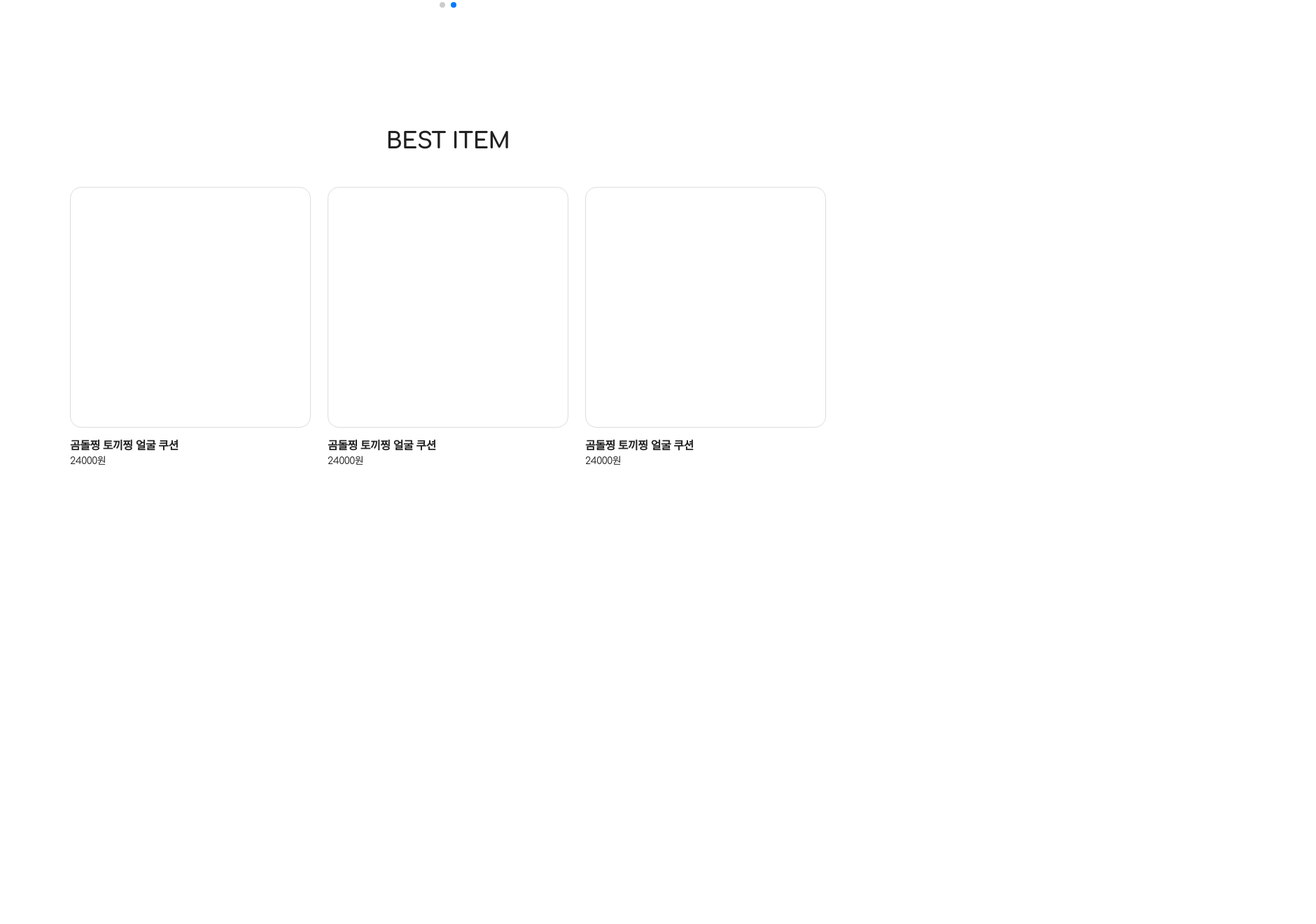
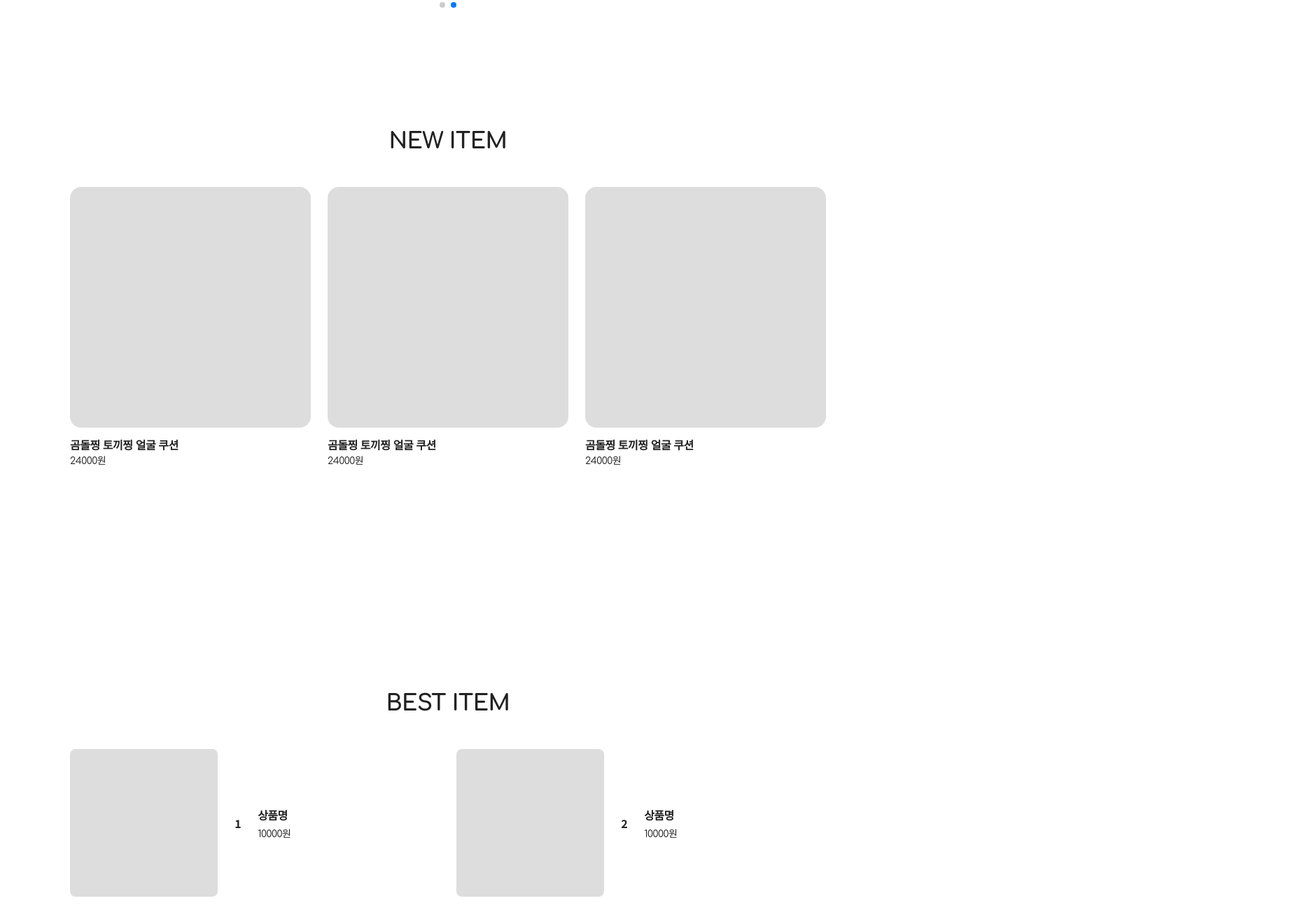
Before and after one commit to Kimbangul/umeus, a Next.js app: page / in a window 1280 px wide. Shown: the part 827-2147 px from the top of the page at 70% size, 1880 px wide, since content can reach past the window. Before the commit the page ends 1654 px from the top, so only its background shows below. Built offline with nearby package versions, Linux system fonts and the light colour scheme; a web font is replaced by a local one.

Commit message:
refactor: class refactor

```diff
--- a/src/app/page.tsx
+++ b/src/app/page.tsx
@@ -1,25 +1,25 @@
 import Slide from "@/components/main/SlideContainer";
 
 export default function Home() {
-  const bestItemData = [
-    {img: '', title: '곰돌찡 토끼찡 얼굴 쿠션', bestPrice: 24000},
-    {img: '', title: '곰돌찡 토끼찡 얼굴 쿠션', bestPrice: 24000},
-    {img: '', title: '곰돌찡 토끼찡 얼굴 쿠션', bestPrice: 24000},
+  const newItemData = [
+    {img: '', title: '곰돌찡 토끼찡 얼굴 쿠션', price: 24000},
+    {img: '', title: '곰돌찡 토끼찡 얼굴 쿠션', price: 24000},
+    {img: '', title: '곰돌찡 토끼찡 얼굴 쿠션', price: 24000},
   ];
   return (
     <>
     <Slide/>
     <section className="Main__section">
       <div className="Main__inner">
-        <h2 className="Main__title">BEST ITEM</h2>
-        <ul className="Main__best-list">
+        <h2 className="Main__title">NEW ITEM</h2>
+        <ul className="Main__new-list">
           {
-            bestItemData.map((el, idx) =>
-              <li className="Main__best-item" key={`item${idx}`}>
+            newItemData.map((el, idx) =>
+              <li className="Main__new-item" key={`item${idx}`}>
                  <a href="#">
-                  <div className="Main__best-img"></div>
-                  <div className="Main__best-title">{el.title}</div>
-                  <div className="Main__best-price">{el.bestPrice}원</div>
+                  <div className="Main__new-img"></div>
+                  <div className="Main__new-title">{el.title}</div>
+                  <div className="Main__new-price">{el.price}원</div>
                 </a>
               </li>
               )
@@ -27,6 +27,33 @@ export default function Home() {
         </ul>
       </div>
     </section>
+    <section className="Main__section">
+          <div className="Main__inner">
+            <h2 className="Main__title">BEST ITEM</h2>
+            <ul className="Main__best-list">
+                <li className="Main__best-item">
+                  <a href="#">
+                    <div className="Main__best-img"></div>
+                    <div className="Main__best-rank">1</div>
+                    <div className="Main__best-text">
+                      <div className="Main__best-title">상품명</div>
+                      <div className="Main__best-price">10000원</div>
+                    </div>
+                  </a>
+                </li>
+                <li className="Main__best-item">
+                  <a href="#">
+                    <div className="Main__best-img"></div>
+                    <div className="Main__best-rank">2</div>
+                    <div className="Main__best-text">
+                      <div className="Main__best-title">상품명</div>
+                      <div className="Main__best-price">10000원</div>
+                    </div>
+                  </a>
+                </li>
+            </ul>
+          </div>
+    </section>
     </>
   )
 }
--- a/src/style/components/layout/Header.scss
+++ b/src/style/components/layout/Header.scss
@@ -154,6 +154,9 @@
     top: 0;
     left: 0;
     z-index: 9999;
+    @media (min-width: $pc-xs) {
+      display: none;
+    }
     @media (max-width: $pc-xs) {
       &[data-open='true'] {
         transition: opacity 0.3s;
@@ -177,18 +180,25 @@
       min-width: 28rem;
       max-width: 60rem;
       padding: 2.4rem 2.8rem;
+      padding-bottom: 4.8rem;
       transform: translateX(100%);
       transition: transform 0.3s;
     }
 
     #{$Header}__menu {
       display: block;
+      margin-bottom: 3.2rem;
       &-list {
         flex-direction: column;
+      }
+      &-item a {
+        font-size: 2rem;
       }
     }
     #{$Header}__mymenu {
       @include flex(center);
+      gap: 2.4rem;
+      font-size: 2rem;
     }
   }
 }
--- a/src/style/default.scss
+++ b/src/style/default.scss
@@ -75,3 +75,11 @@ button {
     display: block;
   }
 }
+.Contents {
+  @media (max-width: $pc-xs) {
+    padding-top: 7rem;
+  }
+  @media (max-width: $mb-lg) {
+    padding-top: 5rem;
+  }
+}
--- a/src/style/page/Main.scss
+++ b/src/style/page/Main.scss
@@ -8,16 +8,21 @@
   &__inner {
     @include section-inner;
   }
-  &__best {
+  &__new {
     &-list {
-      @include flex(flex-start, center, 2.4rem);
+      display: grid;
+      grid-template-columns: 1fr 1fr 1fr;
+      gap: 4.8rem 2.4rem;
+
+      @media (max-width: $mb-lg) {
+        grid-template-columns: 1fr 1fr;
+      }
     }
     &-item {
-      flex-basis: 33.3%;
     }
     &-img {
       aspect-ratio: 1/1;
-      border: 0.1rem solid $border01;
+      background: $border01;
       border-radius: 1.6rem;
     }
     &-title {
@@ -31,4 +36,34 @@
       font-size: 1.4rem;
     }
   }
+  &__best {
+    &-list {
+      display: grid;
+      grid-template-columns: 1fr 1fr;
+      gap: 2.4rem;
+    }
+    &-img {
+      width: 40%;
+      aspect-ratio: 1/1;
+      background: $border01;
+      border-radius: 0.8rem;
+    }
+    &-item {
+      a {
+        @include flex(stretch, center, 2.4rem);
+      }
+    }
+
+    &-title {
+      @extend .Main__new-title;
+      margin-top: 0;
+    }
+    &-rank {
+      font-weight: 700;
+    }
+    &-price {
+      @extend .Main__new-price;
+      margin-top: 0.4rem;
+    }
+  }
 }
```
